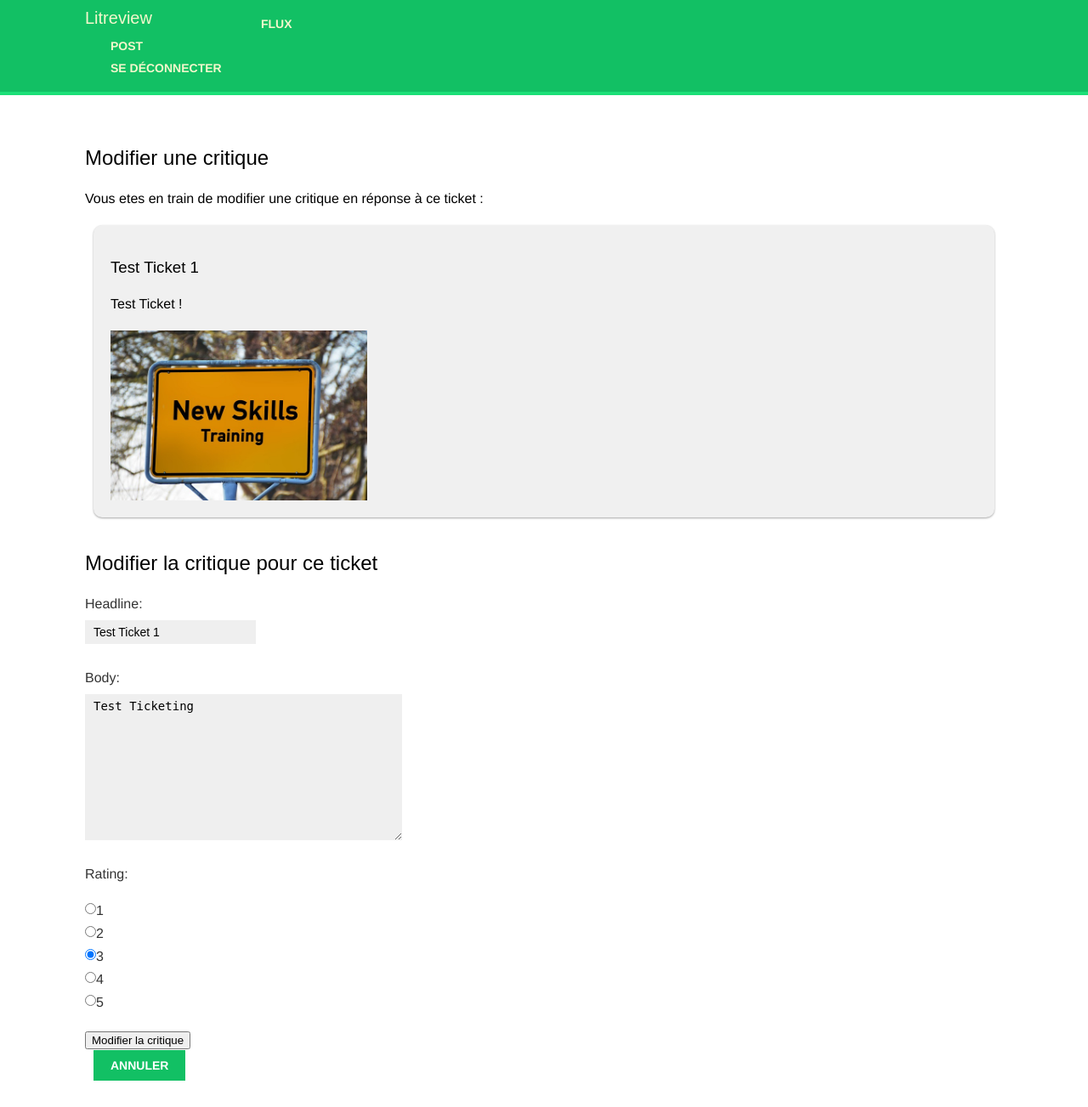
After one commit to PhP-Nexxt/ocr_devapp_pyth_9, a Django app: page /litreview_app/update_review/1 in a window 1280 px wide. The commit adds this page. Shown: the whole page at 85% size. Run offline with Django 4.2, Linux system fonts and the light colour scheme; a user stored in the database is signed in; data comes from the database, SQL or seed files in the repository; some web fonts are replaced.

Commit message:
Update creation dossier view_py et migration des fichiers pour spliter le code afin de le rendre plus lisible

```diff
--- a/litreview_dj/litreview_app/models.py
+++ b/litreview_dj/litreview_app/models.py
@@ -33,6 +33,7 @@ class Review(models.Model):
     rating = models.PositiveSmallIntegerField(max_length=1024, validators=[MinValueValidator(0), MaxValueValidator(5)])
     user = models.ForeignKey(settings.AUTH_USER_MODEL, on_delete=models.CASCADE)
     headline = models.CharField(max_length=128)
+    #CASCADE = si on supprime le ticket, ca supprime également le review associé(Else on mettra PROTECT)
     ticket = models.ForeignKey(Ticket, on_delete=models.CASCADE)
     body = models.TextField(max_length=8192, blank=True)
     time_created = models.DateTimeField(auto_now_add=True)
--- a/litreview_dj/litreview_app/templates/base.html
+++ b/litreview_dj/litreview_app/templates/base.html
@@ -14,6 +14,17 @@
       <span class="logo">Litreview</span>
 
       <!--Deconnexion header Reste ajout d'une condition et container + Mise en forme-->
+
+      <!--Mon lux-->
+      <div class="menu-item px-5">
+        <a href="{% url 'dashboard' %}" class="button">Flux</a>
+      </div>
+
+      <!--Mes posts-->
+      <div class="menu-item px-5">
+        <a href="{% url 'posts' %}" class="button">Post</a>
+      </div>
+
       <div class="menu-item px-5">
         <a href="{% url 'logout' %}" class="button">Se déconnecter</a>
       </div>
--- a/litreview_dj/litreview_app/templates/litreview_app/posts.html
+++ b/litreview_dj/litreview_app/templates/litreview_app/posts.html
@@ -22,9 +22,9 @@
                             {% endif %}
                         </div>
 
-                        <a href="{% url 'create_ticket' %}" class="button">Modifier la critique</a>
+                        <a href="{% url 'update_review' review_id=post.id %}" class="button">Modifier la critique</a>
 
-                        <a href="{% url 'create_ticket' %}" class="button">Supprimer la critique</a>
+                        <a href="{% url 'delete_review' review_id=post.id %}" class="button">Supprimer la critique</a>
 
                     </div>
                 {% elif post.content_type == 'TICKET' %} <!-- Condition si pas review > ticket uniquement -->
@@ -37,7 +37,7 @@
                         <!--On recupere l'id de facon dynamique -->
                         <a href="{% url 'update_ticket' ticket_id=post.id %}" class="button">Modifier le ticket</a>
 
-                        <a href="{% url 'create_ticket' %}" class="button">Supprimer le ticket</a>
+                        <a href="{% url 'delete_ticket' ticket_id=post.id %}" class="button">Supprimer le ticket</a>
 
                     </div>
                 {% endif %}
--- /dev/null
+++ b/litreview_dj/litreview_app/templates/litreview_app/update_review.html
@@ -0,0 +1,39 @@
+{% extends "base.html" %}
+{% load static %}
+
+<title>{% block title %}Create Ticket{% endblock %}</title> <!--Utiliser block title et block content pour le reste des pages-->
+
+      {% block content %}
+      <h2>Modifier une critique </h2>
+        <p>Vous etes en train de modifier une critique en réponse à ce ticket :</P>
+
+
+
+      <div class="ticket">
+        <h3>{{ ticket.title }}</h3>
+        <p>{{ ticket.description }}</p>
+        {% if ticket.image %}
+            <img src="{{ ticket.image.url }}" alt="{{ ticket.title }}" class="ticket-image">
+        {% endif %}
+
+
+
+    </div>
+
+
+      <form method="post" enctype="multipart/form-data">
+        {% csrf_token %}
+          <h2>Modifier la critique pour ce ticket</h2>
+        {{ review_form.as_p }}
+          <button type="submit">Modifier la critique</button>
+    </form>
+
+
+
+
+       <!-- Retour vers dashboard -->
+       <div class="menu-item px-5">
+        <a href="{% url 'dashboard' %}" class="button">Annuler</a>
+      </div>
+
+      {% endblock %}
--- a/litreview_dj/litreview_app/urls.py
+++ b/litreview_dj/litreview_app/urls.py
@@ -1,18 +1,21 @@
 # Page Url du site
 
 from django.urls import path
-from . import views
+from . import views as views_ #Redirection
 from django.contrib.auth import views as auth_views
 
 urlpatterns = [
-    path('login/', views.user_login, name='login'), #Page de connection
+    path('login/', views_.user_login, name='login'), #Page de connection
     path('login/', auth_views.LoginView.as_view(), name='login'), #certification de la connexion
     path('logout/', auth_views.LogoutView.as_view(next_page = 'login'), name='logout'),
-    path('dashboard/', views.dashboard, name='dashboard'),
-    path('register/', views.user_register, name='register'),
-    path('create_ticket/', views.create_ticket, name='create_ticket'),
-    path('create_ticket_and_review/', views.create_ticket_and_review, name='create_ticket_and_review'),
-    path('posts/', views.posts, name='posts'),
-    path('update_ticket/<int:ticket_id>', views.update_ticket, name='update_ticket'),
-    path('create_review/<int:ticket_id>', views.create_review, name='create_review'),
+    path('dashboard/', views_.dashboard, name='dashboard'),
+    path('register/', views_.user_register, name='register'),
+    path('create_ticket/', views_.create_ticket, name='create_ticket'),#Le premier parametre peut etre modifié(Seo par Ex)
+    path('create_ticket_and_review/', views_.create_ticket_and_review, name='create_ticket_and_review'),
+    path('posts/', views_.posts, name='posts'),
+    path('update_ticket/<int:ticket_id>', views_.update_ticket, name='update_ticket'),
+    path('create_review/<int:ticket_id>', views_.create_review, name='create_review'),
+    path('update_review/<int:review_id>', views_.update_review, name='update_review'),#Parametre1=url/Parametre2=nom fonction/Parametre3=nom template html
+    path('delete_ticket/<int:ticket_id>', views_.delete_ticket, name='delete_ticket'),
+    path('delete_review/<int:review_id>', views_.delete_review, name='delete_review'),
     ]
--- a/litreview_dj/litreview_app/views.py
+++ b/litreview_dj/litreview_app/views.py
@@ -183,23 +183,41 @@ def create_review(request, ticket_id):
     }
     return render(request, 'litreview_app/create_review.html', context)
 
+@login_required #Modification d'une critique en reponse a un ticket
+def update_review(request, review_id):
+    review = Review.objects.get(id=review_id)#Recuperation de la critique id pour ajout de critique
+    ticket = review.ticket
+    if request.method == 'POST':
+        review_form = ReviewForm(request.POST, request.FILES, instance=review)
+        if review_form.is_valid():
+            new_review = review_form.save(commit=False)
+            new_review.ticket = ticket  # Assuming your Review model has a foreign key to Ticket model
+            new_review.user = request.user
+            new_review.save()
+
+            messages.success(request, 'Review updated successfully')
+            return redirect('dashboard')
+
+    else:
+        review_form = ReviewForm(instance=review)
+
+    #La clé est ce que je veux utiliser à l'interieur de mon template html
+    # et la valeur c'est le contenu
+    context = {
+        'review_form': review_form,
+        'ticket': ticket
+    }
+    return render(request, 'litreview_app/update_review.html', context)
 
 
+@login_required #Suppression d'un ticket
+def delete_ticket(request, ticket_id):
+    ticket = Ticket.objects.get(id=ticket_id) #Recuperation du ticket id pour suppression
+    ticket.delete()
+    return redirect('posts')
 
-""" (reprendre apres les critiques)
-@login_required
-def follow_user(request, user_id): #Formulaire de suivi d'autre user
-    user_to_follow = get_object_or_404(User, id=user_id)
-    follow, created = UserFollows.objects.get_or_create(user=request.user, followed_user=user_to_follow)
-
-    if created:
-        # Utilisateur a commencé à suivre
-        pass
-    else:
-        # Utilisateur suit déjà
-        pass
-
-    return redirect('profile', user_id=user_id)
-"""
-
-#Fonction pour ajout de review
+@login_required #Suppression d'un ticket
+def delete_review(request, review_id):
+    review = Review.objects.get(id=review_id) #Recuperation de la critique id pour suppression
+    review.delete()
+    return redirect('posts')
```
Also changed, not shown: litreview_dj/litreview_app/views_/dashboard.py (added, +60 -0 lines), litreview_dj/litreview_app/views_/review.py (added, +16 -0 lines), litreview_dj/litreview_app/views_/ticket.py (added, +16 -0 lines), litreview_dj/litreview_app/views_/__init__.py (added).
